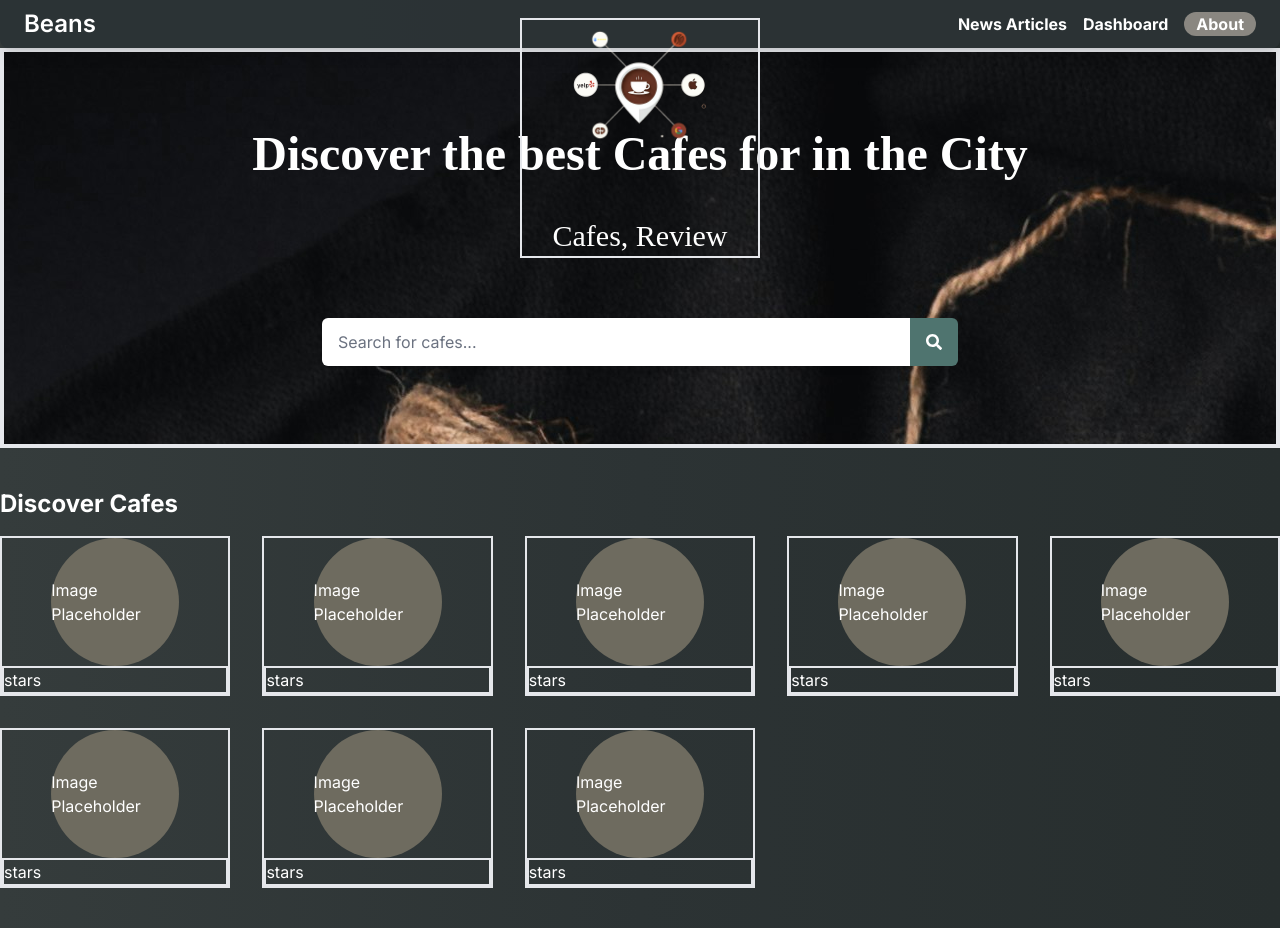
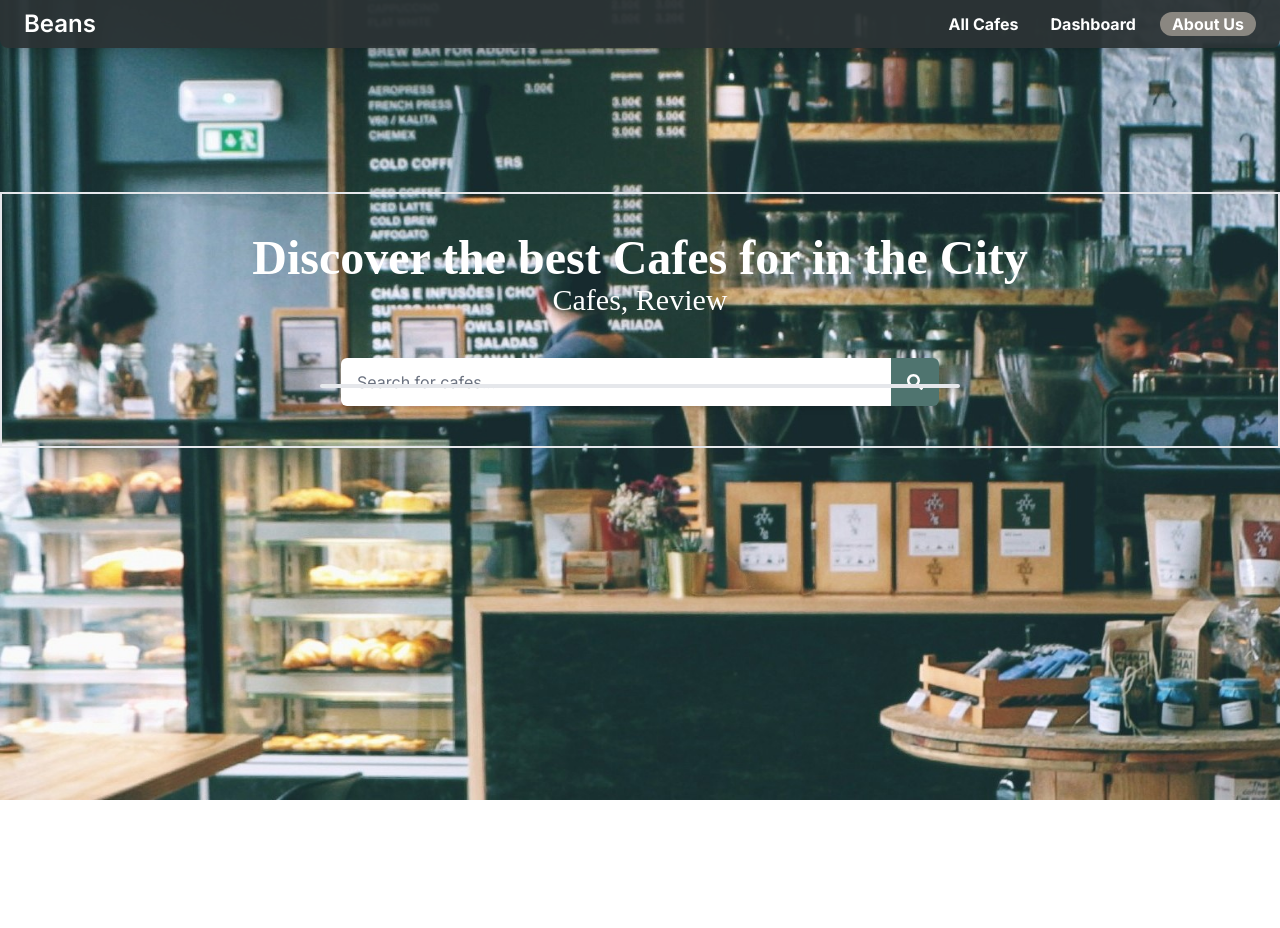
Before and after one commit to stanleyzhengs0/Espresso, a Next.js app: page / in a window 1280 px wide. After the commit the page ends 800 px from the top, so only its background shows below. Built offline with nearby package versions, Linux system fonts and the light colour scheme.

Commit message:
set up list all cafe API

```diff
--- /dev/null
+++ b/app/AllCafes/page.jsx
@@ -0,0 +1,11 @@
+import React from 'react'
+
+const page = () => {
+  return (
+    <div>
+      All Cafes list to browes
+    </div>
+  )
+}
+
+export default page
--- /dev/null
+++ b/app/api/listall/route.js
@@ -0,0 +1,66 @@
+import { connectToDB } from "@/app/utils/connectdb";
+import { NextResponse } from "next/server";
+import Review from "@/app/lib/models/reviewSchema";
+
+export async function GET(){
+    try{
+        await connectToDB()
+
+        const cafes = await Review.aggregate([
+            {
+                $group:{
+                    _id: "$cafeName",
+                    averageRating: {$avg: "$rating"}
+                }
+            }
+        ])
+
+        return NextResponse.json({success: true, data: cafes})
+
+    }catch(error){
+        return NextResponse.json({"error": error})
+    }
+}
+
+// import { connectToDB } from "@/app/utils/connectdb";
+// import Review from "@/app/lib/models/reviewSchema";
+// import { NextResponse } from "next/server";
+// import { generateSummary } from "@/app/utils/summarizer";  // Summarizer function
+
+// // Establish connection to DB
+// connectToDB();
+
+// export async function GET(req) {
+//     try {
+//         // Fetch distinct cafes and calculate the average rating for each cafe
+//         const cafes = await Review.aggregate([
+//             {
+//                 $group: {
+//                     _id: "$cafeName",  // Group by cafeName
+//                     averageRating: { $avg: "$rating" },  // Calculate average rating
+//                     reviews: { $push: "$description" }  // Push all reviews for later summarization
+//                 }
+//             }
+//         ]);
+
+//         // Generate summary and attach to each cafe
+//         const cafesWithSummaries = cafes.map(async (cafe) => {
+//             // Generate a summary from all reviews for this cafe
+//             const summary = await generateSummary(cafe.reviews);
+
+//             return {
+//                 cafeName: cafe._id,
+//                 averageRating: cafe.averageRating,
+//                 summary
+//             };
+//         });
+
+//         // Wait for all summaries to be generated
+//         const cafesFinal = await Promise.all(cafesWithSummaries);
+
+//         // Return the result with cafes, average rating, and summary
+//         return NextResponse.json({ success: true, data: cafesFinal });
+//     } catch (error) {
+//         return NextResponse.json({ success: false, message: "Error fetching cafes and summaries", error });
+//     }
+// }
--- a/app/api/reviews/[cafeName]/route.js
+++ b/app/api/reviews/[cafeName]/route.js
@@ -28,8 +28,6 @@ export async function GET(req,{params}){
     const page = parseInt(searchParams.get('page')); // Default to page 1 if page is not provided
 
 
-
-
     try{
         //Consider finding cafe by ID, what if multiple location
         const reviews = await Review
--- a/app/components/NavBar.jsx
+++ b/app/components/NavBar.jsx
@@ -15,17 +15,17 @@ const NavBar = () => {
                     <ul class="flex font-bold gap-4">
                         <li>
                             <Link
-                                href="./news-articles"
-                                className="text-white hover:bg-gray-100 hover:bg-transparent"
+                                href="./AllCafes"
+                                className="text-white hover:bg-gray-100 hover:bg-opacity-15 p-2 rounded-sm"
                                 aria-current="page">
-                                News Articles
+                                All Cafes
                             </Link>
                         </li>
 
                         <li>
                             <Link
                                 href="./dashboard"
-                                className="block py-2 px-3  rounded hover:bg-gray-100 md:hover:bg-transparent md:hover:text-blue-700 md:p-0 md:dark:hover:text-blue-500 dark:text-white dark:hover:bg-gray-700 "
+                                className="text-white hover:bg-gray-100 hover:bg-opacity-15 p-2 rounded-sm "
                                 aria-current="page">
                                 Dashboard
                             </Link>
@@ -35,7 +35,7 @@ const NavBar = () => {
                             <Link
                                 href="./about"
                                 className="block px-3 bg-grey text-white rounded-3xl">
-                                About
+                                About Us
                             </Link>
                         </li>
                     </ul>
--- a/app/components/ReviewCarousel .jsx
+++ b/app/components/ReviewCarousel .jsx
@@ -28,7 +28,7 @@ const ReviewCarousel  = ({imageUrls}) => {
     <div className='relative group'>
 
       {/* Image content for carousel */}
-      <div className='flex h-full w-full overflow-hidden '>
+      <div className='flex h-full w-full overflow-hidden'>
         {imageUrls.map(url =>(
           <img
               key = {url}
--- a/app/components/SearchBar.jsx
+++ b/app/components/SearchBar.jsx
@@ -37,7 +37,8 @@ const SearchBar = () => {
               <FaSearch/>
         </button>
       </div>
-      <div className='absolute top-80 bg-grey rounded-md flex flex-col justify-center w-1/2'>
+      {/* Pop-up for Autocomplete */}
+      <div className='absolute top-96 border-2 bg-grey rounded-md flex flex-col justify-center w-1/2'>
         {predictions.map((val, index) =>(
           <button
           className='px-3 hover:bg-gray-200 transition duration-200'
--- a/app/page.js
+++ b/app/page.js
@@ -6,49 +6,36 @@ export default function Home() {
 
 
   return (
-  <div className="pt-12   ">
-    <div className="">
+  <div className="flex flex-col pt-48 bg-custom-bg bg-cover min-h-screen">
+
 
 
       {/* Hero Section */}
-      <div className="relative border-2 bg-custom-bg h-[50vh] w-screen">
-
-        <div className="absolute -top-8 left-1/2 transform -translate-x-1/2 h-60 w-60 border-2 z-20">
-          <img src="./homepage.png"/>
-        </div>
 
 
-        <div className="border-2 flex flex-col justify-center items-center h-full gap-16">
-          <div className='flex flex-col items-center gap-10 font-sans text-3xl'>
+        {/* Logo  */}
+        {/* <div className="absolute -top-8 left-1/2 transform -translate-x-1/2 h-60 w-60 border-2 z-20">
+          <img src="./homepage.png"/>
+        </div> */}
+
+
+        <div className="flex flex-col border-2 justify-center items-center gap-10 p-10">
+          <div className='flex flex-col items-center font-sans text-3xl'>
             <h1 className="text-5xl text-center font-bold font-sans">Discover the best Cafes for in the City</h1>
             <p>Cafes, Review</p>
           </div>
-
-          <SearchBar/>
-        </div>
-      </div>
-
-
-      <div className="container mx-auto py-10">
-        <h2 className="text-2xl font-bold mb-4">Discover Cafes</h2>
-        <div className="grid gap-8 grid-cols-1 md:grid-cols-3 lg:grid-cols-5" >
-          <CompanyReviewCard/>
-          <CompanyReviewCard/>
-          <CompanyReviewCard/>
-          <CompanyReviewCard/>
-          <CompanyReviewCard/>
-          <CompanyReviewCard/>
-          <CompanyReviewCard/>
-          <CompanyReviewCard/>
+          <div className='flex w-full justify-center items-center'>
+            <SearchBar/>
+          </div>
 
         </div>
 
 
-      </div>
 
 
 
-    </div>
+
+
   </div>
   );
 }
--- a/app/utils/connectdb.js
+++ b/app/utils/connectdb.js
@@ -1,5 +1,6 @@
 import mongoose from "mongoose";
 
+// Singleton Pattern for MongoDB Connection
 
 let isConnected = false
 
--- a/tailwind.config.js
+++ b/tailwind.config.js
@@ -10,7 +10,7 @@ module.exports = {
     extend: {
       backgroundImage: {
         'coffee': "url('https://source.unsplash.com/1600x900/?coffee,cafe')",
-        'custom-bg' : "url('/coffee-bg1.jpg')"
+        'custom-bg' : "url('/bg-coffee.jpg')"
       },
       colors:{
         oliveBlack: "#292f28",
```
Also changed, not shown: public/bg-coffee.jpg (added).
